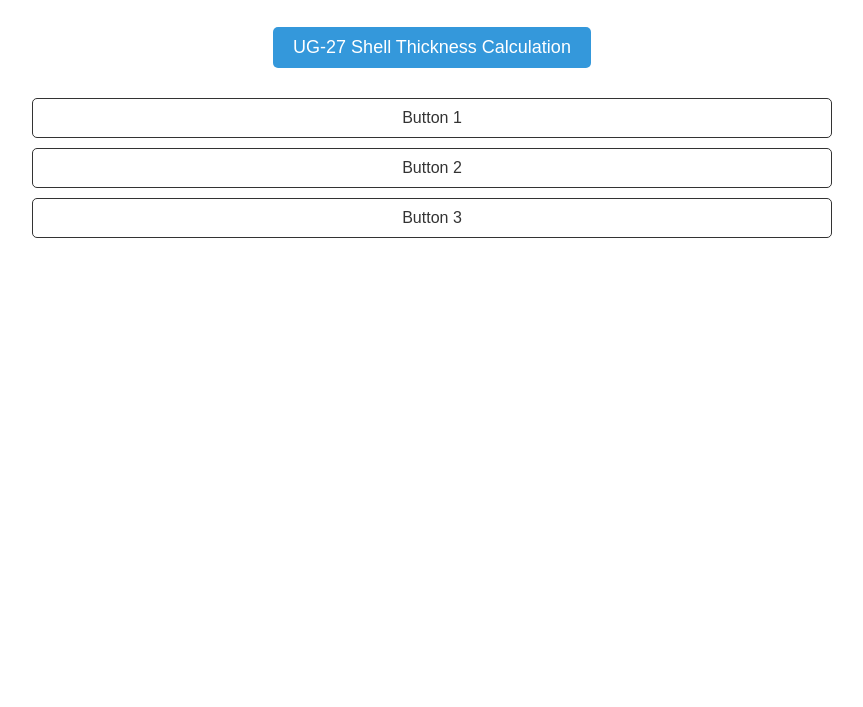
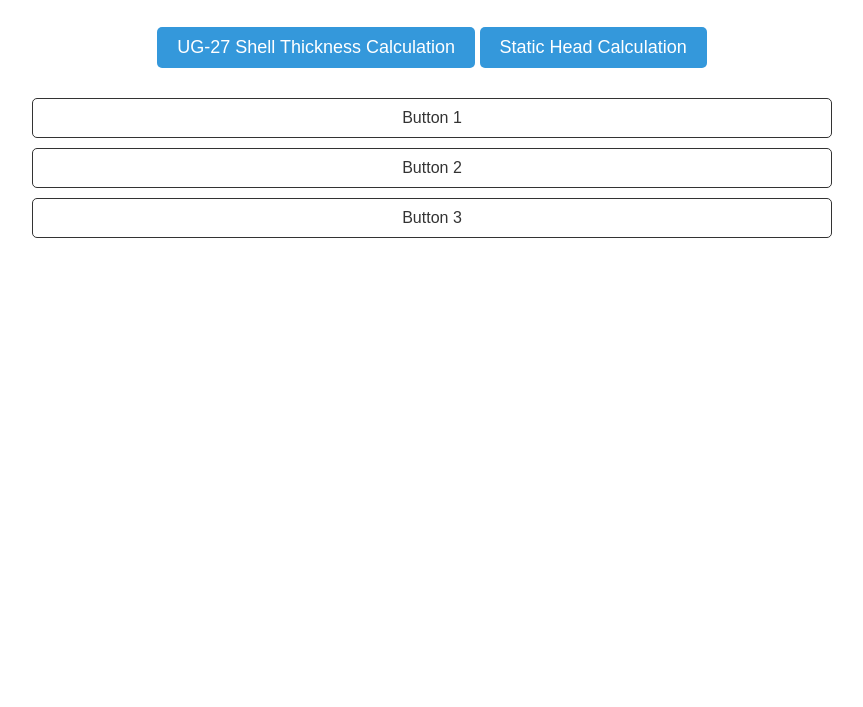
Before and after one commit to AmanBargir/StaticEquipment, a plain HTML site: page index.html in a window 1280 px wide. Shown: the part 93-800 px from the top of the page, without its empty margins (208-1071 px from the left). Drawn offline with Linux system fonts and the light colour scheme.

Commit message:
Update index.html

```diff
--- a/index.html
+++ b/index.html
@@ -45,6 +45,7 @@
     <div class="container">
         <h1>ASME Sec VIII Div 1 - Unfired Pressure Vessel</h1>
         <a href="https://amanbargir.github.io/StaticEquipment/UG-27.html" class="main-button">UG-27 Shell Thickness Calculation</a>
+        <a href="https://amanbargir.github.io/StaticEquipment/Statichead.html" class="main-button">Static Head Calculation</a>
 
         <!-- Placeholder buttons, replace href and button text when needed -->
         <a href="#" class="link-button" id="button1">Button 1</a>
```
